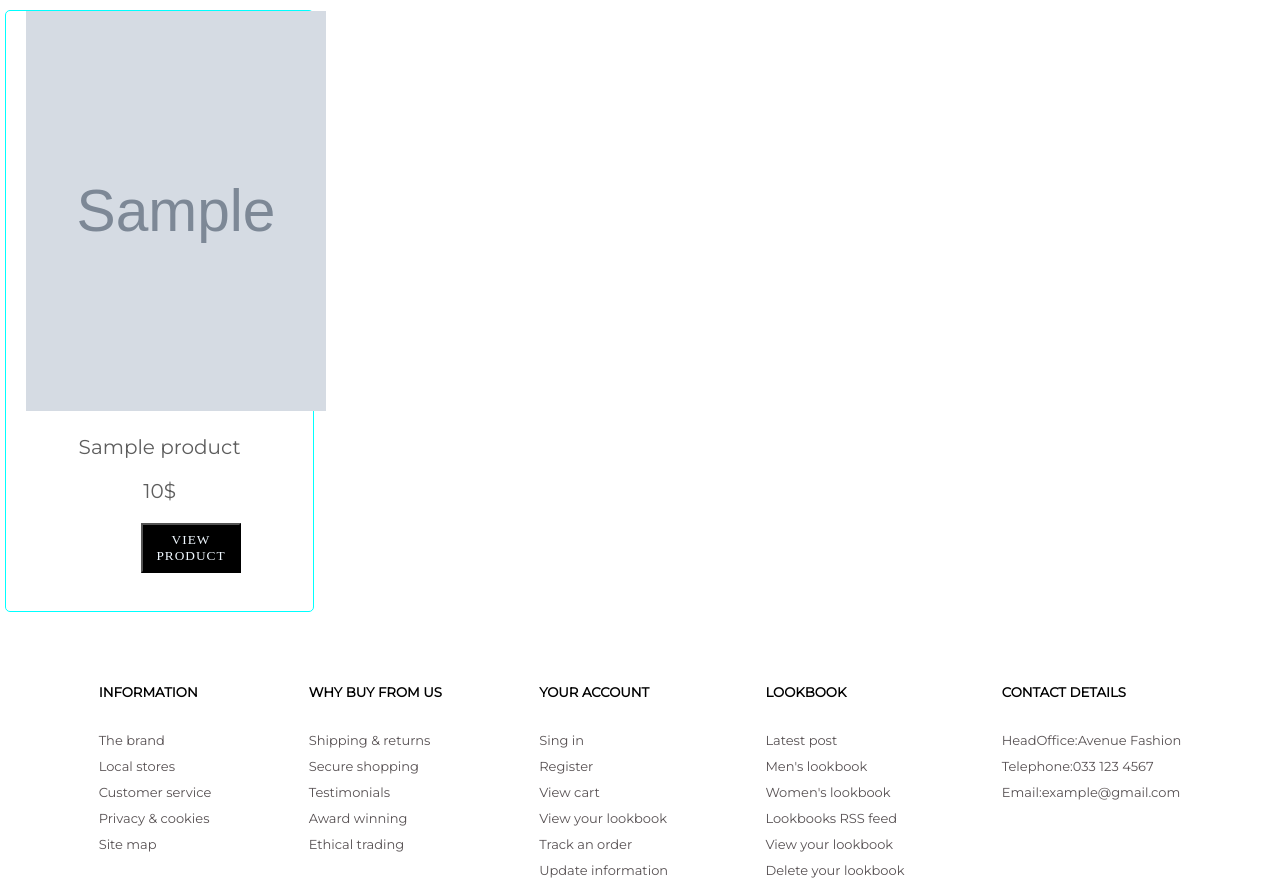
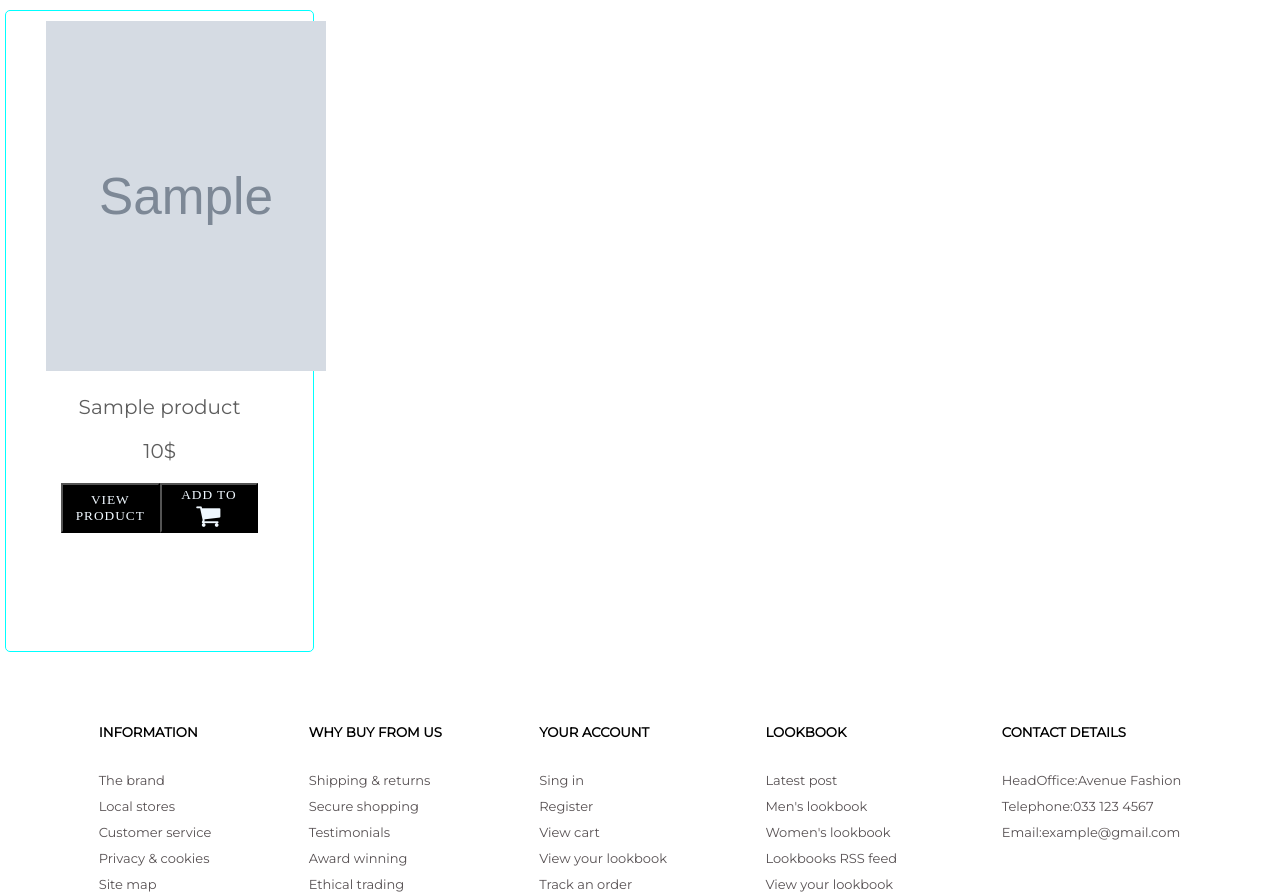
Before and after one commit to VladoMilicic/praksa, a Django app: page /mens in a window 1280 px wide. Shown: the part 140-1032 px from the top of the page. Run offline with Django 4.2, Linux system fonts and the light colour scheme; tables that the repository leaves empty hold one stand-in row (values such as "Sample post"); grey boxes marked "Sample" are stand-in pictures; parts of the project's set-up code (start-up, migrations or seed data) failed here and were passed over.

Commit message:
'update5'

```diff
--- a/ecommerce_venv/ecommerce_project/ecommerce_app/static/css/mens.css
+++ b/ecommerce_venv/ecommerce_project/ecommerce_app/static/css/mens.css
@@ -9,15 +9,16 @@
     border-style: solid;
     border-radius: 5px;
     width: 24%;
-    height: 600px;
+    height: 640px;
     margin-left: 5px;
     margin-right: 5px;
     margin-top: 5px;
 }
 .product-img{
-    height: 400px;
-    width: 300px;
-    margin-left: 20px;
+    height: 350px;
+    width: 280px;
+    margin-left: 40px;
+    margin-top: 10px;
 
 }
 .product-title{
@@ -36,10 +37,36 @@
     height: 50px;
     width: 100px;
     text-align: center;
-    justify-content: center;
+
     font-family: 'Monsterrat';
-    margin-left: 135px;
+
     background-color: black;
     color: aliceblue;
     letter-spacing: 1px;
 }
+.product-view-button:hover{
+    background-color: aqua;
+}
+.add-to-cart-button{
+    height: 50px;
+    width: 100px;
+    text-align: center;
+
+    font-family: 'Monsterrat';
+
+
+    background-color: black;
+    color: aliceblue;
+    letter-spacing: 1px;
+}
+.add-to-cart-button:hover{
+    background-color: white;
+    color: black;
+
+}
+.product-cart-buttons{
+    display: flex;
+    justify-content: space-between;
+    margin-left: 55px;
+    margin-right: 55px;
+}
--- a/ecommerce_venv/ecommerce_project/ecommerce_app/templates/mens.html
+++ b/ecommerce_venv/ecommerce_project/ecommerce_app/templates/mens.html
@@ -29,9 +29,19 @@
                 <img  class="product-img" src="../static/media/{{product.Product_Image}}">
                 <p class="product-title">{{product.Product_Title}}</p>
                 <p class="product-price">{{product.Product_Price}}$</p>
-                <button class="product-view-button">
+                <div class="product-cart-buttons">
+                  <button class="product-view-button">
+
                     VIEW PRODUCT
                 </button>
+                <button class="add-to-cart-button" action="submit">ADD TO
+                  <i style="font-size:26px" class="fa">&#xf07a;</i>
+                </button>
+
+                </div>
+
+
+
 
 
 
--- a/ecommerce_venv/ecommerce_project/ecommerce_app/views.py
+++ b/ecommerce_venv/ecommerce_project/ecommerce_app/views.py
@@ -57,6 +57,7 @@
         email = request.POST['email']
         password = request.POST['password']
         res=NewUser.objects.filter(email=email,password=password).count()
+
         if (res!=0):
 
             # Redirect to a success page.
```
Also changed, not shown: ecommerce_venv/ecommerce_project/ecommerce_app/static/media/products/plavi-prsluk.png (added).
